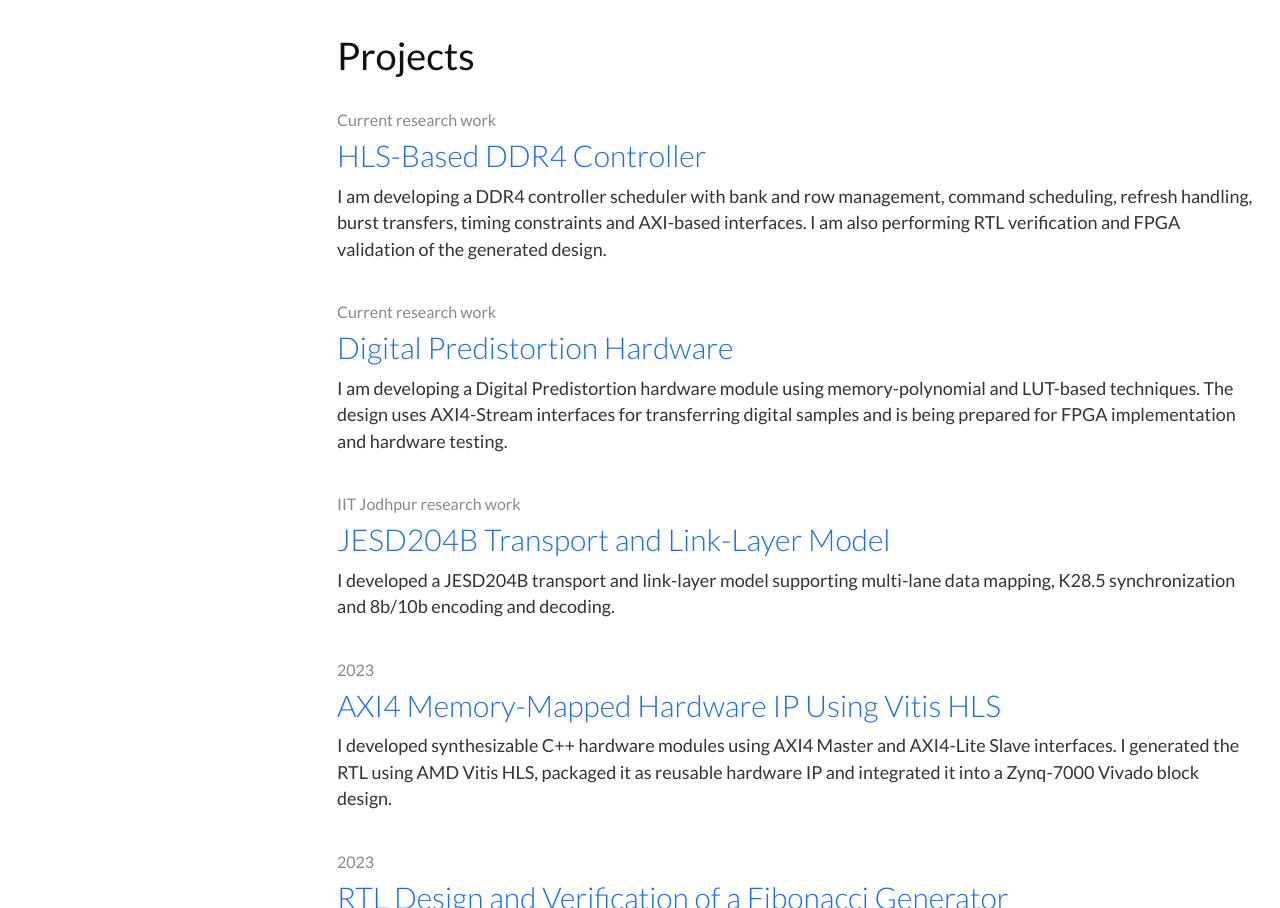
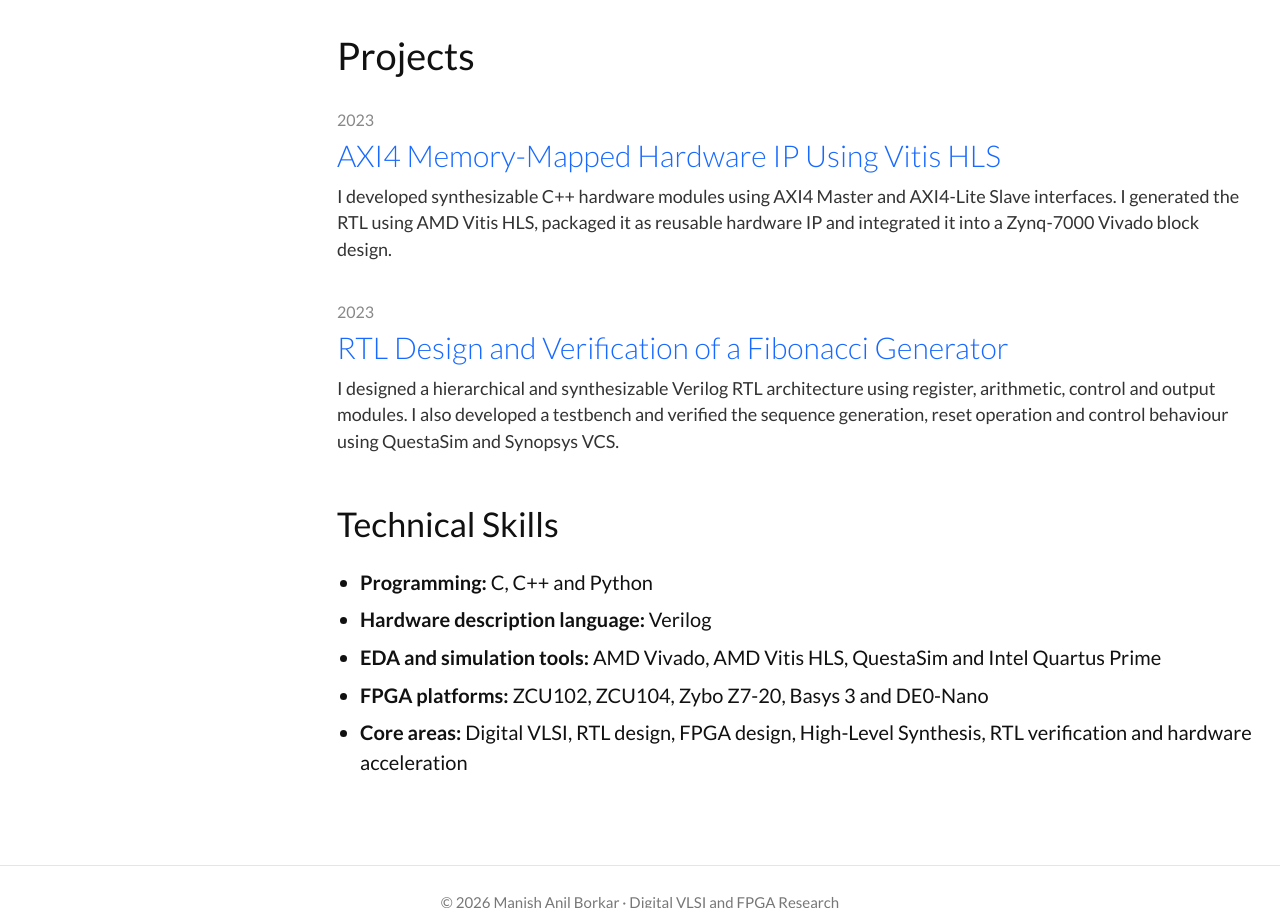
Before and after one commit to manishanilborkar/manishanilborkar.github.io, a plain HTML site: page index.html in a window 1280 px wide. Shown: the part 1029-1937 px from the top of the page. Drawn offline with Linux system fonts and the light colour scheme.

Commit message:
Update index.html

```diff
--- a/index.html
+++ b/index.html
@@ -419,64 +419,6 @@
                     Projects
                 </h2>
 
-                <article class="project-item">
-
-                    <span class="project-date">
-                        Current research work
-                    </span>
-
-                    <div class="project-name">
-                        HLS-Based DDR4 Controller
-                    </div>
-
-                    <p class="project-description">
-                        I am developing a DDR4 controller scheduler with bank
-                        and row management, command scheduling, refresh
-                        handling, burst transfers, timing constraints and
-                        AXI-based interfaces. I am also performing RTL
-                        verification and FPGA validation of the generated
-                        design.
-                    </p>
-
-                </article>
-
-                <article class="project-item">
-
-                    <span class="project-date">
-                        Current research work
-                    </span>
-
-                    <div class="project-name">
-                        Digital Predistortion Hardware
-                    </div>
-
-                    <p class="project-description">
-                        I am developing a Digital Predistortion hardware module
-                        using memory-polynomial and LUT-based techniques. The
-                        design uses AXI4-Stream interfaces for transferring
-                        digital samples and is being prepared for FPGA
-                        implementation and hardware testing.
-                    </p>
-
-                </article>
-
-                <article class="project-item">
-
-                    <span class="project-date">
-                        IIT Jodhpur research work
-                    </span>
-
-                    <div class="project-name">
-                        JESD204B Transport and Link-Layer Model
-                    </div>
-
-                    <p class="project-description">
-                        I developed a JESD204B transport and link-layer model
-                        supporting multi-lane data mapping, K28.5
-                        synchronization and 8b/10b encoding and decoding.
-                    </p>
-
-                </article>
 
                 <article class="project-item">
 
```
